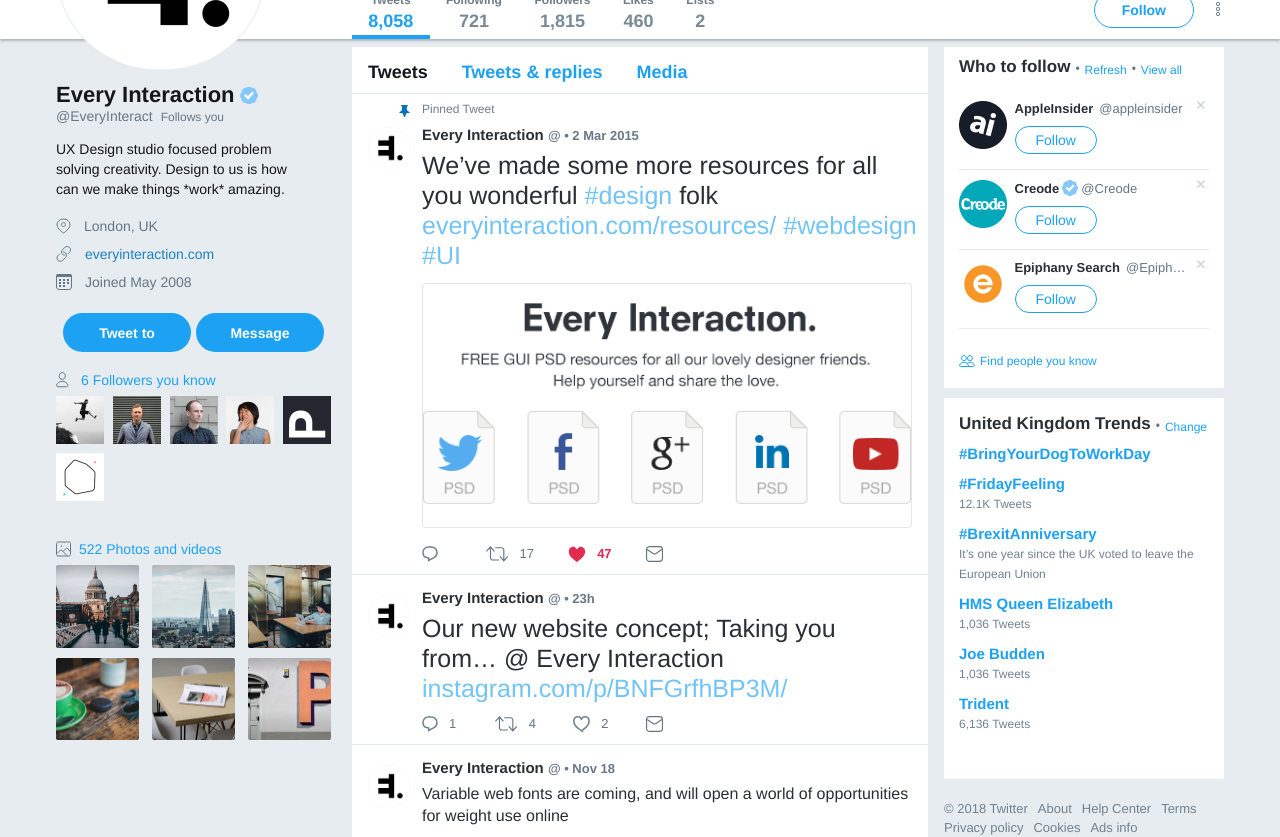
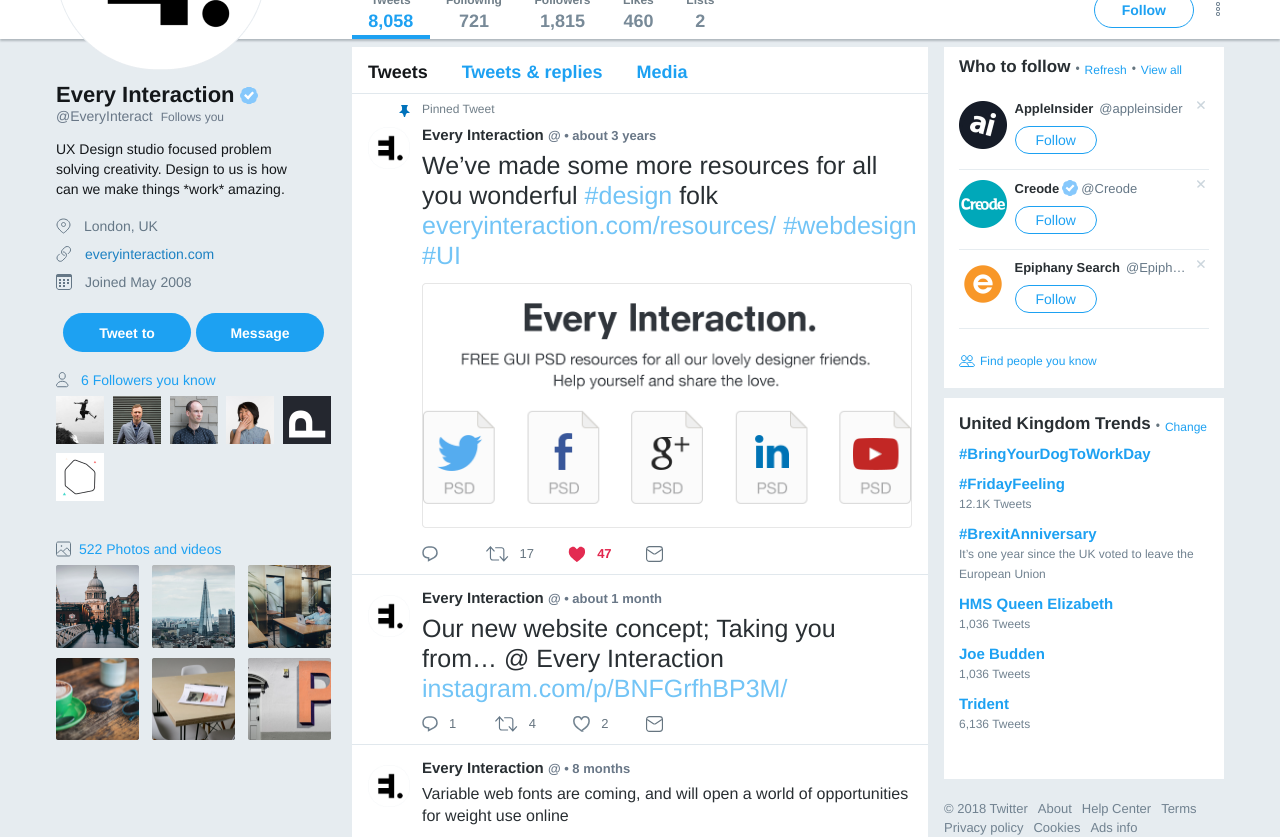
Before and after one commit to yuryspb/twitter-demo-frontend, a React (Create React App) app: page /EveryInteract in a window 1280 px wide. Shown: the part 400-1237 px from the top of the page. Built offline with nearby package versions, Linux system fonts and the light colour scheme.

Commit message:
feat: add date-fns to the timeline of main feed

```diff
--- a/package.json
+++ b/package.json
@@ -3,6 +3,7 @@
   "version": "0.1.0",
   "private": true,
   "dependencies": {
+    "date-fns": "^1.29.0",
     "flexboxgrid2": "^7.2.1",
     "normalize.css": "^8.0.0",
     "react": "^16.4.1",
--- a/src/Profile/MainFeed/Timeline.js
+++ b/src/Profile/MainFeed/Timeline.js
@@ -1,5 +1,6 @@
 import React from "react";
 import styled from "styled-components";
+import distanceInWordsToNow from "date-fns/distance_in_words_to_now";
 import Tweet from "./TweetPost";
 import { Link } from "../../styles";
 const tweetPreview2 = `${process.env.PUBLIC_URL}/media/tweetPreview2.svg`;
@@ -35,6 +36,8 @@
   image: tweetPreview2
 };
 
+const strdate = date => distanceInWordsToNow(new Date(date));
+
 export default () => (
   <Wrap>
     <Header>
@@ -45,7 +48,7 @@
     <Tweet
       name="Every Interaction"
       Login="EveryInteract"
-      time="2 Mar 2015"
+      time={strdate("2015, 5, 2")}
       comments={0}
       retweets={17}
       likes={47}
@@ -63,7 +66,7 @@
     <Tweet
       name="Every Interaction"
       Login="EveryInteract"
-      time="23h"
+      time={strdate("2018, 6, 21, 23:07")}
       comments={1}
       retweets={4}
       likes={2}
@@ -76,7 +79,7 @@
     <Tweet
       name="Every Interaction"
       Login="EveryInteract"
-      time="Nov 18"
+      time={strdate("2017, 11, 18")}
       comments={0}
       retweets={0}
       likes={0}
```
Also changed, not shown: 1 other file (tests, documents, lock files or other folders).
